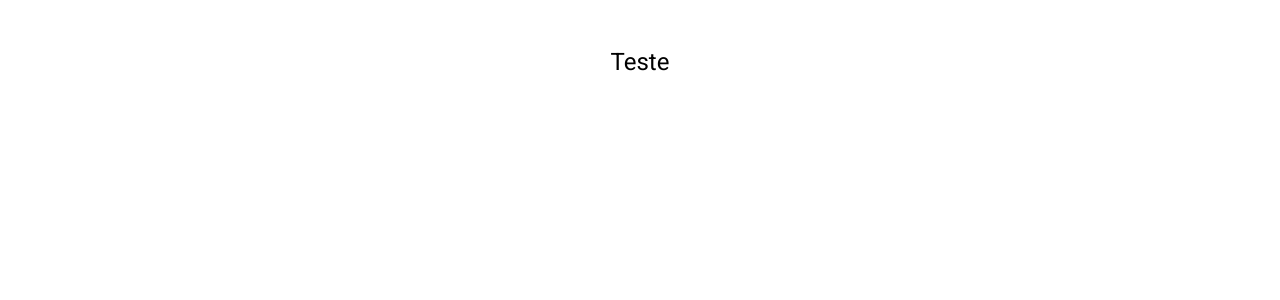
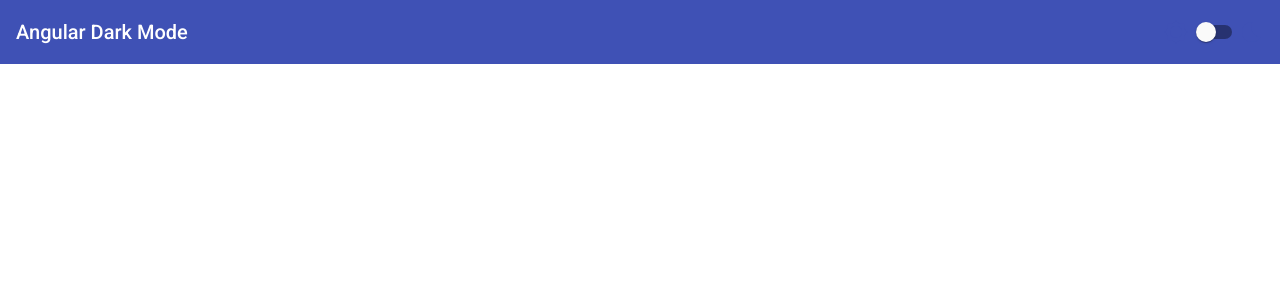
Before and after one commit to deriknyvo/github-search, an Angular app: page / in a window 1280 px wide. Shown: the top 300 px of the page. Built offline with nearby package versions, Linux system fonts and the light colour scheme.

Commit message:
dark mode ainda nao deu certo

```diff
--- a/src/app/app.component.html
+++ b/src/app/app.component.html
@@ -1,9 +1,20 @@
-
-<div class="sidenav-header">
-  <h1>Teste</h1>
-</div>
 <!-- Desenho das núvens -->
 <!-- <svg id="clouds" xmlns="http://www.w3.org/2000/svg" width="2611.084" height="485.677" viewBox="0 0 2611.084 485.677">
   <title>Gray Clouds Background</title>
   <path id="Path_39" data-name="Path 39" d="M2379.709,863.793c10-93-77-171-168-149-52-114-225-105-264,15-75,3-140,59-152,133-30,2.83-66.725,9.829-93.5,26.25-26.771-16.421-63.5-23.42-93.5-26.25-12-74-77-130-152-133-39-120-212-129-264-15-54.084-13.075-106.753,9.173-138.488,48.9-31.734-39.726-84.4-61.974-138.487-48.9-52-114-225-105-264,15a162.027,162.027,0,0,0-103.147,43.044c-30.633-45.365-87.1-72.091-145.206-58.044-52-114-225-105-264,15-75,3-140,59-152,133-53,5-127,23-130,83-2,42,35,72,70,86,49,20,106,18,157,5a165.625,165.625,0,0,0,120,0c47,94,178,113,251,33,61.112,8.015,113.854-5.72,150.492-29.764a165.62,165.62,0,0,0,110.861-3.236c47,94,178,113,251,33,31.385,4.116,60.563,2.495,86.487-3.311,25.924,5.806,55.1,7.427,86.488,3.311,73,80,204,61,251-33a165.625,165.625,0,0,0,120,0c51,13,108,15,157-5a147.188,147.188,0,0,0,33.5-18.694,147.217,147.217,0,0,0,33.5,18.694c49,20,106,18,157,5a165.625,165.625,0,0,0,120,0c47,94,178,113,251,33C2446.709,1093.793,2554.709,922.793,2379.709,863.793Z" transform="translate(142.69 -634.312)" fill="#eee"/>
 </svg> -->
+
+<mat-toolbar color="primary">
+  <span>
+    Angular Dark Mode
+  </span>
+
+  <div class="toggle">
+    <mat-icon color="primary" class="mr-8">brightness_5</mat-icon>
+
+    <mat-slide-toggle color="primary" [formControl]="toggleControl" class="mr-8">
+    </mat-slide-toggle>
+
+    <mat-icon color="primary">bedtime</mat-icon>
+  </div>
+</mat-toolbar>
--- a/src/app/app.component.scss
+++ b/src/app/app.component.scss
@@ -6,20 +6,30 @@
 //     width: 1920px;
 // }
 
-.sidenav-header {
-  width: 100%;
-  height: 140px;
+.mat-toolbar {
+  justify-content: space-between;
+}
+
+.toggle {
   display: flex;
   align-items: center;
-  justify-content: center;
+  gap: 8px;
 }
 
-@mixin sidenav-theme($theme) {
-  $primary: map-get($theme, primary);
-  $warn: map-get($theme, warn);
+// .sidenav-header {
+//   width: 100%;
+//   height: 140px;
+//   display: flex;
+//   align-items: center;
+//   justify-content: center;
+// }
 
-  .sidenav-header {
-    background: mat-color($primary, darker);
-    color: mat-color($primary, default-contrast);
-  }
-}
+// @mixin sidenav-theme($theme) {
+//   $primary: map-get($theme, primary);
+//   $warn: map-get($theme, warn);
+
+//   .sidenav-header {
+//     background: mat-color($primary, darker);
+//     color: mat-color($primary, default-contrast);
+//   }
+// }
--- a/src/app/app.component.ts
+++ b/src/app/app.component.ts
@@ -1,10 +1,20 @@
-import { Component } from '@angular/core';
+import { Component, HostBinding, OnInit } from '@angular/core';
+import { FormControl } from '@angular/forms';
 
 @Component({
   selector: 'app-root',
   templateUrl: './app.component.html',
   styleUrls: ['./app.component.scss']
 })
-export class AppComponent {
-  title = 'github-search';
+export class AppComponent implements OnInit {
+
+  toggleControl = new FormControl(false);
+  @HostBinding('class') className = '';
+
+  ngOnInit(): void {
+    this.toggleControl.valueChanges.subscribe((darkMode) => {
+      const darkClassName = 'dark-theme';
+      this.className = darkMode ? darkClassName : 'light-theme';
+    });
 }
+}
```
Also changed, not shown: src/app/app.module.ts (+10 -2 lines).
